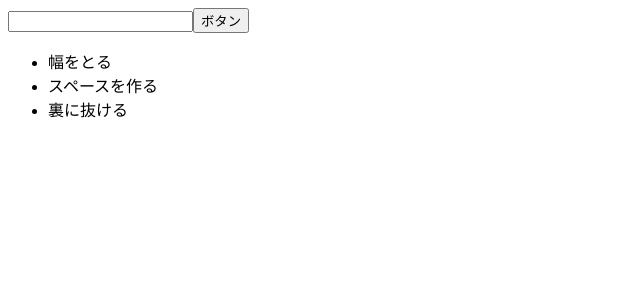
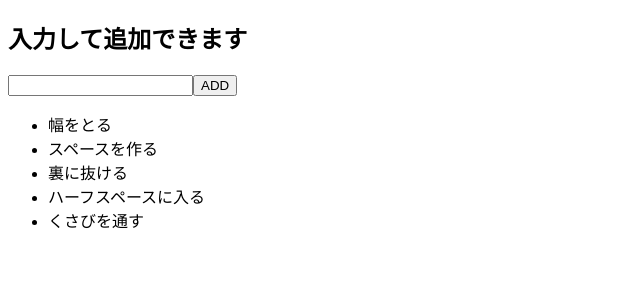
Before and after one commit to yutoyajima/React-TodoApp, a React (Create React App) app: page / in a window 1280 px wide. Shown: the top 300 px of the page, without its empty margins (0-640 px from the left). Built offline with nearby package versions, Linux system fonts and the light colour scheme.

Commit message:
02/16課題

```diff
--- a/src/App.js
+++ b/src/App.js
@@ -1,18 +1,38 @@
-import React from "react"
+import React, {useState} from "react"
 import Form from "./Form"
 import List from "./List"
 
-const todo = [
-   "幅をとる",
-   "スペースを作る",
-   "裏に抜ける"
-]
 
 const App = () => {
+
+   // const [todos, setTodos] = useState([
+   //    "幅をとる",
+   //    "スペースを作る",
+   //    "裏に抜ける",
+   //    "ハーフスペースをつく",
+   //    "くさびを通す"
+   // ])
+
+   const [todos, setTodos] = useState([
+      {note: "幅をとる"},
+      {note: "スペースを作る"},
+      {note: "裏に抜ける"},
+      {note: "ハーフスペースに入る"},
+      {note: "くさびを通す"}
+   ])
+   console.log(todos);
+
+
+   const todosValue = todos.map(value => value.note)
+
+
    return (
       <>
-         <Form/>
-         <List todo={todo}/>
+         <Form
+            setTodos={setTodos}
+            todos={todos}
+         />
+         <List todosValue={todosValue} />
       </>
    )
 }
--- a/src/form.js
+++ b/src/form.js
@@ -1,12 +1,30 @@
 import React from "react"
 
-const Form = () => {
+const Form = ({setTodos, todos}) => {
+
+   let inputValue
+
+   const handleChange = (e) => {
+      inputValue = e.target.value
+   }
+
+   const handleSubmit = (e) => {
+      e.preventDefault()
+
+      // const subTodos = todos.slice()
+      // subTodos.push({note: "スルーパス"})
+      // setTodos(subTodos)
+
+      setTodos(todos.concat({note: inputValue}))
+   }
+
    return (
       <>
-         <form action="#">
-            <input type="text" />
-            <button type="button">ボタン</button>
-         </form>
+         <h2>入力して追加できます</h2>
+         <form action="#" onSubmit={handleSubmit} >
+            <input type="text"  value={inputValue} onChange={handleChange}/>
+            <button type="submit">ADD</button>
+         </form >
       </>
    )
 }
--- a/src/index.js
+++ b/src/index.js
@@ -9,3 +9,5 @@ ReactDOM.render(
    <App/>,
    document.getElementById("root")
 )
+
+//機能 => (追加、削除、編集)
--- a/src/list.js
+++ b/src/list.js
@@ -1,12 +1,29 @@
 import React from "react"
 import Item from "./Item"
 
-const List = ({todo}) => {
+// mapメソッドでItemを回す
+// mapメソッド=>配列の要素すべてに同じ処理をする
+
+const List = ({todosValue}) => {
+
+   // const todoList = todos.map( (each) => {
+   //    return (
+   //       <Item todo={each}/>
+   //    )
+   // } )
+
+   const todoList = todosValue.map(each => <Item todo={each}/>)
+   console.log(todosValue);
+
+
+
    return (
       <ul>
-         <Item todo={todo[0]}/>
-         <Item todo={todo[1]}/>
-         <Item todo={todo[2]}/>
+         {/* <Item todo={todos[0]}/> */}
+         {/* <Item todo={todos[1]}/> */}
+         {/* <Item todo={todos[2]}/> */}
+         {/* <Item todo={todos[3]}/> */}
+         {todoList}
       </ul>
    )
 }
```
